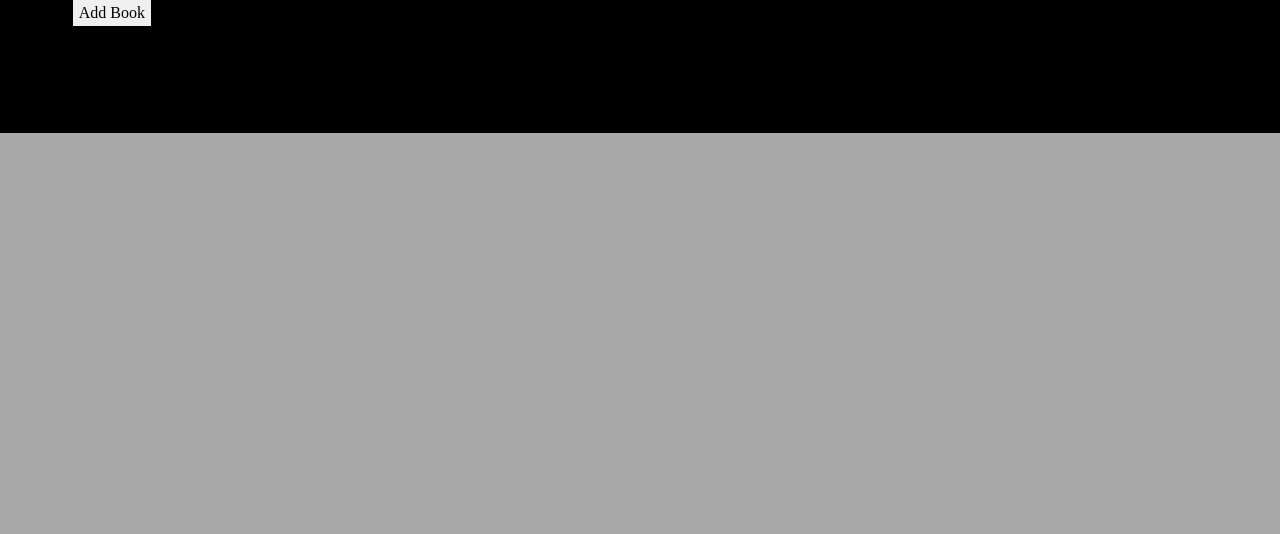
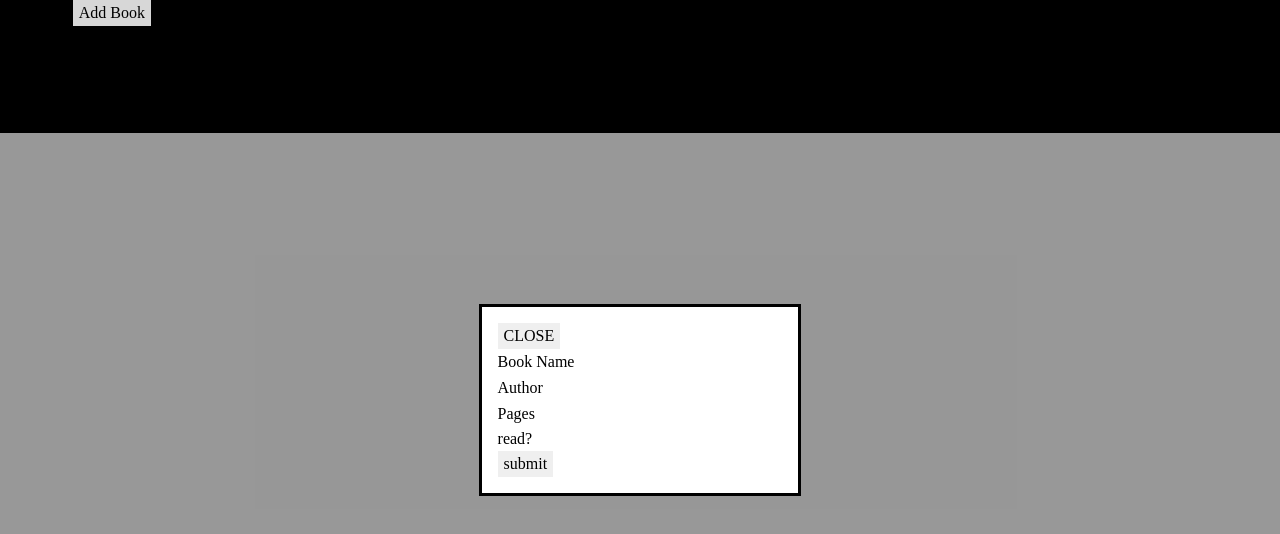
Before and after one commit to Geo-Stalin/odin-library, a plain HTML site: page index.html in a window 1280 px wide. Both pictures are taken after a click on the button "Add Book". Drawn offline with Linux system fonts and the light colour scheme.

Commit message:
Added dialog
not completed just a basic structure

```diff
--- a/index.html
+++ b/index.html
@@ -13,6 +13,31 @@
             <span>LIBRARY</span>
             <button>Add Book</button>
         </div>
+        <dialog>
+            <button>CLOSE</button>
+            <form>
+                <div class="form_group">
+                    <label for="name">Book Name</label>
+                <input type="text" id="name" name="name">
+                </div>
+
+                <div class="form_group">
+                    <label for="author">Author</label>
+                <input type="text" id="author" name="author">
+                </div>
+
+                <div class="form_group">
+                    <label for="pages">Pages</label>
+                <input type="number" id="pages" name="pages">
+                </div>
+
+                <div class="form_group">
+                    <label for="status">read?</label>
+                   <input type="checkbox" id="status" name="status" value="yes">
+                </div>
+                <button>submit</button>
+            </form>
+        </dialog>
 
         <div class="main_content"></div>
     </div>
--- a/script.js
+++ b/script.js
@@ -31,3 +31,15 @@ function showCards(){
         main_content.appendChild(card);
     }
 }
+
+const dialog = document.querySelector("dialog");
+const add_book = document.querySelector(".header>button");
+const close = document.querySelector("dialog  button");
+
+add_book.addEventListener("click",()=>{
+    dialog.showModal();
+});
+
+close.addEventListener("click",()=>{
+    dialog.close();
+});
```
